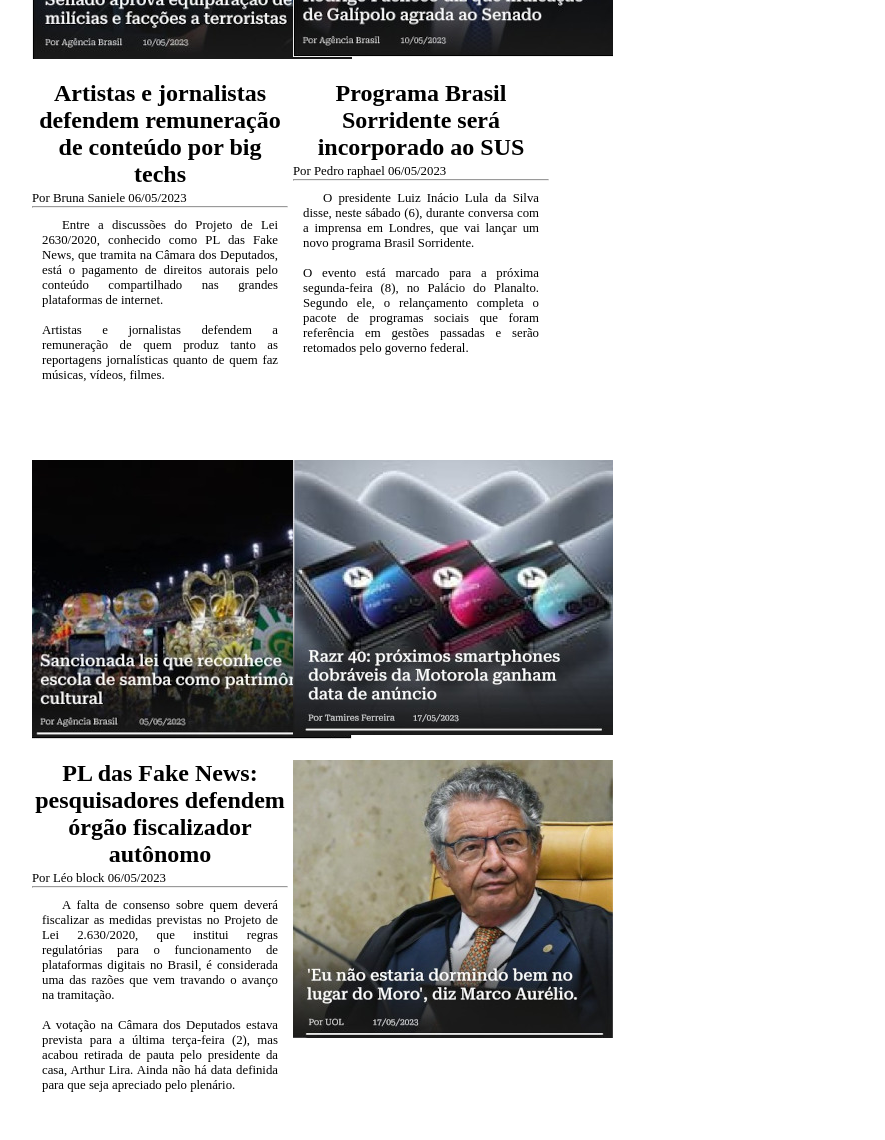
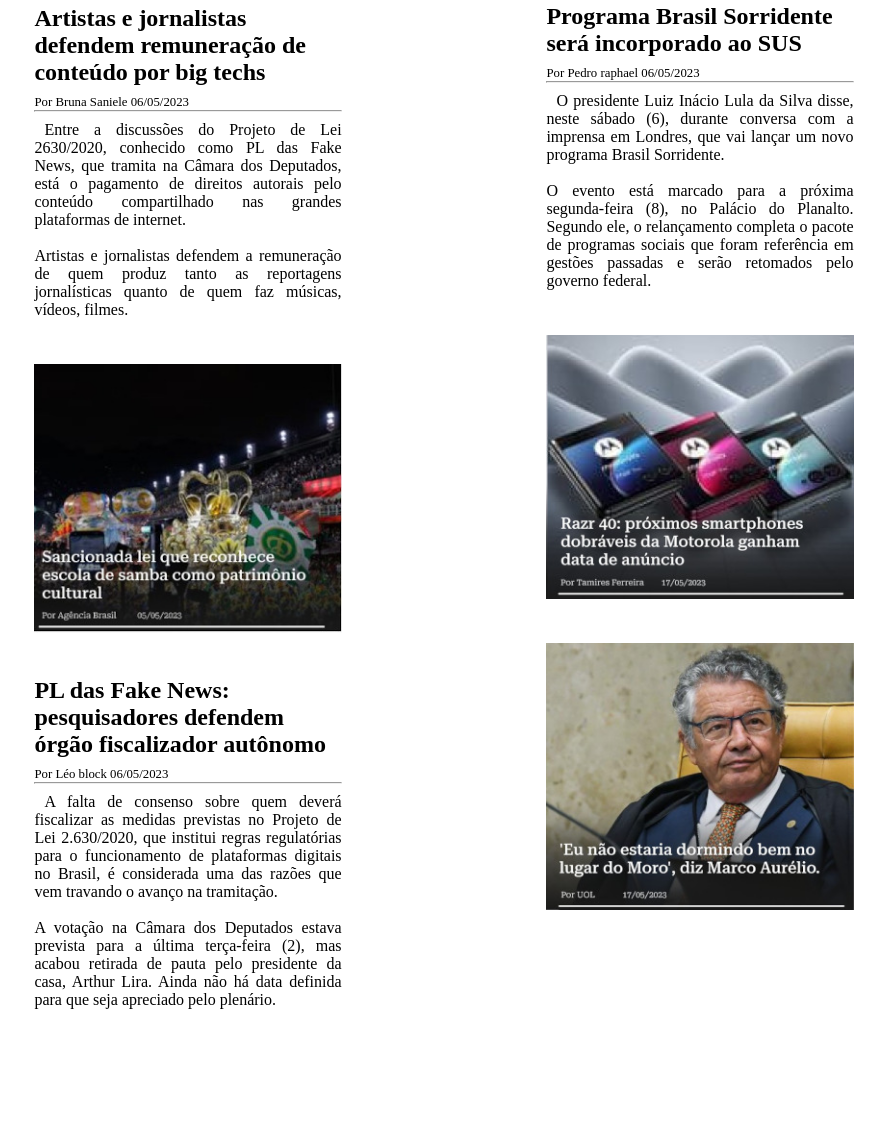
Before and after one commit to GustavoFelips/ExpressNews, a plain HTML site: page index.html in a window 1280 px wide. Shown: the part 1023-2163 px from the top of the page, without its empty margins (196-1081 px from the left). After the commit the page ends 2077 px from the top, so only its background shows below. Drawn offline with Linux system fonts and the light colour scheme.

Commit message:
criação das colunas

```diff
--- a/carrousel/carousel.css
+++ b/carrousel/carousel.css
@@ -1,5 +1,5 @@
 .slideshow-container {
-  max-width: 600px;
+  max-width: 500px;
   position: relative;
   margin: auto;
 }
--- a/index.html
+++ b/index.html
@@ -55,7 +55,7 @@
       </div>
       <br>
 
-      <!-- TPontos -->
+      <!-- Pontos -->
       <div style="text-align:center">
         <span class="dot" onclick="currentSlide(1)"></span>
         <span class="dot" onclick="currentSlide(2)"></span>
@@ -64,59 +64,51 @@
     </div>
     <!--Fim do carrousel -->
 
-    <h1>ultimas noticias <hr></h1>
-    <div class="blocoi">
-        <div id="n-1">
-            <img src="imagens/img00.jpeg" alt="#">
+    <h1>Últimas notícias <hr></h1>
+    <main>
+        <article class="coluna">
+            <div class="noticia-foto">
+                <img src="imagens/img00.jpeg" alt="#" style="width:100%;">
             </div>
-        <div id="n0">
-            <img src="imagens/img001.jpeg" alt="#">
-        </div>
-    </div>
-    <div class="bloco">
-        <div id="n1">
+            <div class="noticia-escrita">
                 <h2>Artistas e jornalistas defendem remuneração de conteúdo por big techs</h2>
                 <abbr title="jornalista">Por Bruna Saniele 06/05/2023</abbr>
                 <hr>
                 <p>Entre a discussões do Projeto de Lei 2630/2020, conhecido como PL das Fake News, que tramita na Câmara dos Deputados, está o pagamento de direitos autorais pelo conteúdo compartilhado nas grandes plataformas de internet. <br><br>
-
                 Artistas e jornalistas defendem a remuneração de quem produz tanto as reportagens jornalísticas quanto de quem faz músicas, vídeos, filmes.</p>
             </div>
-        <div id="n2">
-            <h2>Programa Brasil Sorridente será incorporado ao SUS</h2>
-            <abbr title="jornalista">Por Pedro raphael 06/05/2023</abbr>
-            <hr>
-                <p>O presidente Luiz Inácio Lula da Silva disse, neste sábado (6), durante conversa com a imprensa em Londres, que vai lançar um novo programa Brasil Sorridente. <br><br>
-
-                O evento está marcado para a próxima segunda-feira (8), no Palácio do Planalto. Segundo ele, o relançamento completa o pacote de programas sociais que foram referência em gestões passadas e serão retomados pelo governo federal.</p>
+            <div class="noticia-foto">
+                <img src="imagens/img002.jpeg" alt="#" style="width:100%;">
             </div>
-
-    </div>
-
-    <div class="blocoi">
-        <div id="n3">
-            <img src="imagens/img002.jpeg" alt="#">
-        </div>
-        <div id="n4">
-            <img src="imagens/img03.jpeg" alt="#">
-        </div>
-    </div>
-
-    <div class="bloco">
-        <div id="n5">
+            <div class="noticia-escrita">
                 <h2>PL das Fake News: pesquisadores defendem órgão fiscalizador autônomo</h2>
                 <abbr title="jornalista">Por Léo block 06/05/2023</abbr>
                 <hr>
                 <p>
                     A falta de consenso sobre quem deverá fiscalizar as medidas previstas no Projeto de Lei 2.630/2020, que institui regras regulatórias para o funcionamento de plataformas digitais no Brasil, é considerada uma das razões que vem travando o avanço na tramitação. <br><br>
-
                     A votação na Câmara dos Deputados estava prevista para a última terça-feira (2), mas acabou retirada de pauta pelo presidente da casa, Arthur Lira. Ainda não há data definida para que seja apreciado pelo plenário.</p>
             </div>
-        <div id="n6">
-            <img src="imagens/img04.jpeg" alt="#">
+        </article>
+
+        <article class="coluna">
+            <div class="noticia-foto">
+                <img src="imagens/img001.jpeg" alt="#" style="width:100%;">
             </div>
+            <div class="noticia-escrita">
+                <h2>Programa Brasil Sorridente será incorporado ao SUS</h2>
+                <abbr title="jornalista">Por Pedro raphael 06/05/2023</abbr>
+                <hr>
+                    <p>O presidente Luiz Inácio Lula da Silva disse, neste sábado (6), durante conversa com a imprensa em Londres, que vai lançar um novo programa Brasil Sorridente. <br><br>
+                    O evento está marcado para a próxima segunda-feira (8), no Palácio do Planalto. Segundo ele, o relançamento completa o pacote de programas sociais que foram referência em gestões passadas e serão retomados pelo governo federal.</p>
             </div>
-
+            <div class="noticia-foto">
+                <img src="imagens/img03.jpeg" alt="#" style="width:100%;">
+            </div>
+            <div class="noticia-foto">
+                <img src="imagens/img04.jpeg" alt="#" style="width:100%;">
+            </div>
+        </article>
+    </main>
 
 </body>
 </html>
--- a/style.css
+++ b/style.css
@@ -41,7 +41,7 @@
     display:inline-block;
     width: 100%;
     background-color: #1A1A1A;
-    padding: 15px 10px;
+    padding: 13px 10px;
 }
 
 header > #header2 > nav > ul > li{
@@ -63,112 +63,37 @@
     color: white;
 }
 
-
-
-div#car{
-    width: 50%;
-    margin: auto;
-    height: 400px;
+main{
+    width: 100%;
+    display: flex;
+    justify-content: space-around;
+    align-items: stretch;
 
 }
 
-div#car>img{
-    margin: 37px;
+main > .coluna{
+    width: 30%;
+    display: flex;
+    flex-direction: column;
 }
 
-
-
-
-
-
-
-
-
-
-div.bloco{
-
-    width: 100%;
-    height: 380px;
-    display: flex;
-    margin: 100px;
-    margin-top: 0;
-    margin-bottom: 0;
-}
-abbr{
- text-decoration-line: none;
- font-size: 0.8em;
- margin: auto;
+.noticia-foto, .noticia-escrita {
+    margin-bottom: 40px;
 }
 
 h2{
     font-family: 'Times New Roman', Times, serif;
-    text-align: center;
+    margin-bottom: 6px;
 }
+
+abbr{
+    text-decoration-line: none;
+    font-size: 0.8em;
+}
+
 p{
     text-align: justify;
-    font-size: 0.8em;
-    padding: 5px;
-    text-indent: 20px;
-    margin: 5px;
+    font-size: 1em;
+    text-indent: 10px;
+    margin: 9px 0px 5px 0px;
 }
-div.blocoi{
-
-    width: 100%;
-    height: 300px;
-    display: flex;
-    margin: 100px;
-    margin-bottom: 0;
-    margin-top: 0;
-    }
-
-
-
-
-div#n-1{
-
-        width: 25%;
-        height: 100%;
-        margin-right: 5px;
-    }
-div#n0{
-
-        width: 25%;
-        height: 100%;
-        margin-right: 5px;
-    }
-div#n1{
-
-    width: 25%;
-    height: 100%;
-    margin-right: 5px;
-}
-div#n2{
-
-    width: 25%;
-    height: 100%;
-    margin-right: 5px;
-}
-div#n3{
-
-    width: 25%;
-    height: 100%;
-    margin-right: 5px;
-}
-div#n4{
-
-    width: 25%;
-    height: 100%;
-    margin-right: 5px;
-}
-div#n5{
-
-    width: 25%;
-    height: 100%;
-    margin-right: 5px;
-}
-div#n6{
-
-    width: 25%;
-    height: 100%;
-    margin-right: 5px;
-}
```
Lines whose indentation alone changed are shown as unchanged.
